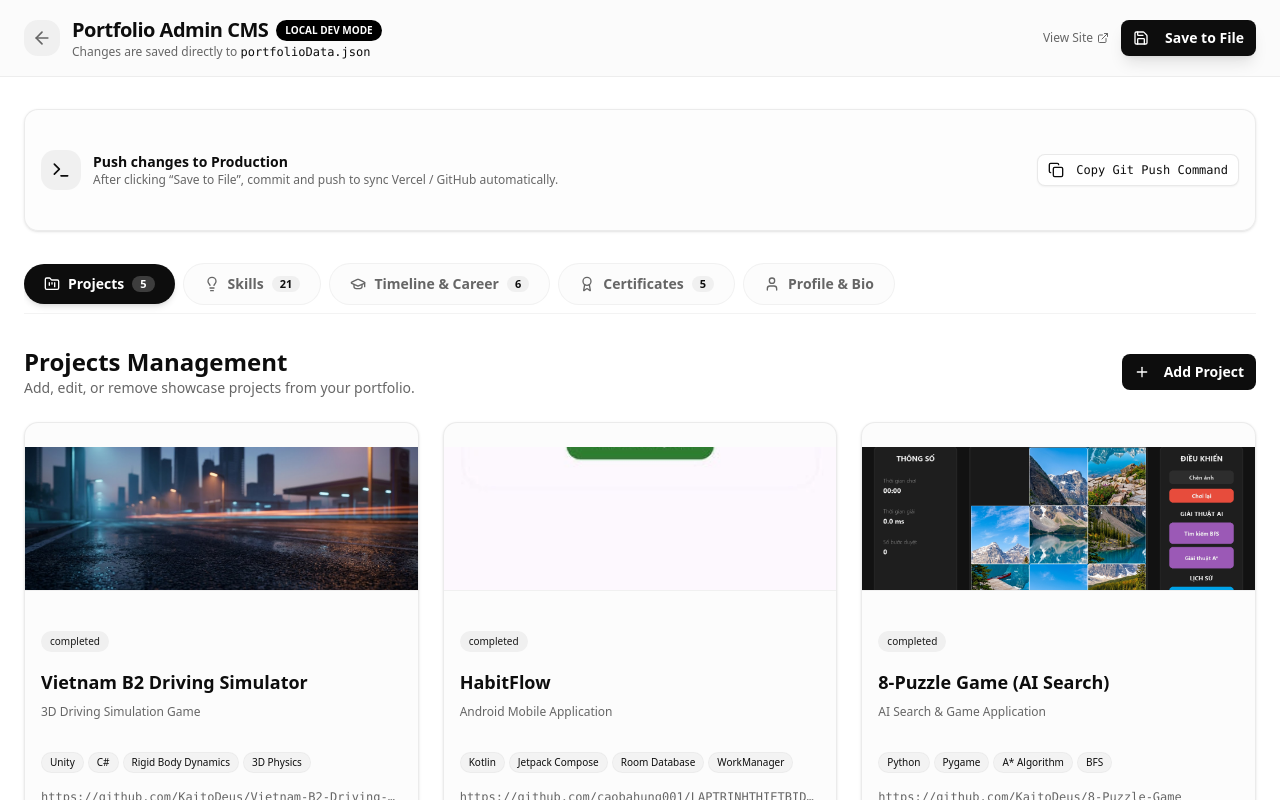
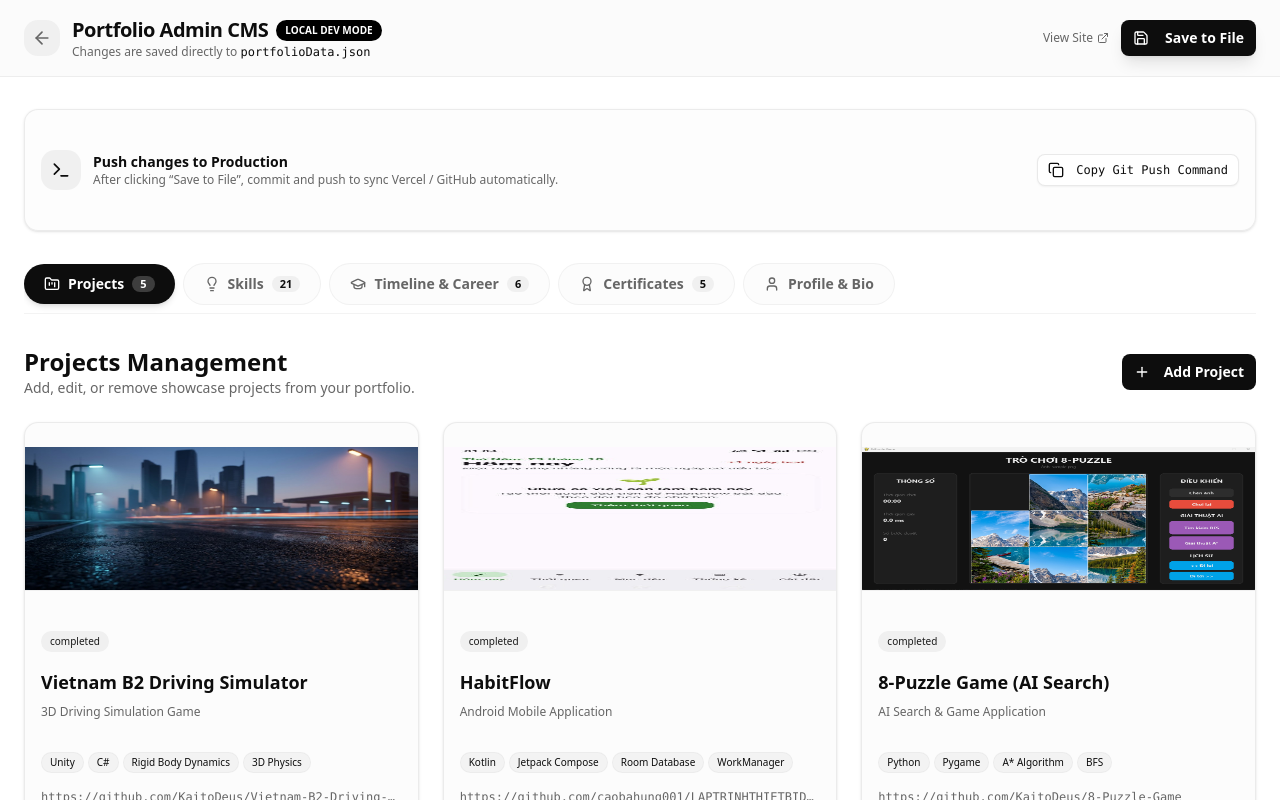
Before and after one commit to KaitoDeus/Portfolio, a Next.js app: page /admin in a window 1280 px wide. Shown: the top 800 px of the page. Built offline with nearby package versions, Linux system fonts and the light colour scheme.

Commit message:
style: set project image display format to stretch (object-fill) on both web and admin

```diff
--- a/src/app/admin/page.tsx
+++ b/src/app/admin/page.tsx
@@ -519,7 +519,7 @@ export default function AdminPage() {
                     <img
                       src={getImageSrc(project.image)}
                       alt={project.title}
-                      className="w-full h-full object-cover group-hover:scale-105 transition-transform duration-300"
+                      className="w-full h-full object-fill group-hover:scale-105 transition-transform duration-300"
                     />
                   </div>
                   <CardHeader className="p-4 pb-2">
@@ -1022,7 +1022,7 @@ export default function AdminPage() {
                     <img
                       src={getImageSrc(editingProject.item.image)}
                       alt="Project Preview"
-                      className="max-h-full max-w-full object-contain"
+                      className="w-full h-full object-fill rounded-lg"
                     />
                   </div>
                 </div>
--- a/src/sections/Projects/ProjectsPage.tsx
+++ b/src/sections/Projects/ProjectsPage.tsx
@@ -172,7 +172,7 @@ export default function ProjectsPage() {
                       alt={project.title}
                       loading="lazy"
                       decoding="async"
-                      className="w-full h-full object-cover group-hover:scale-105 transition-transform duration-500"
+                      className="w-full h-full object-fill group-hover:scale-105 transition-transform duration-500"
                     />
                   </div>
 
```
